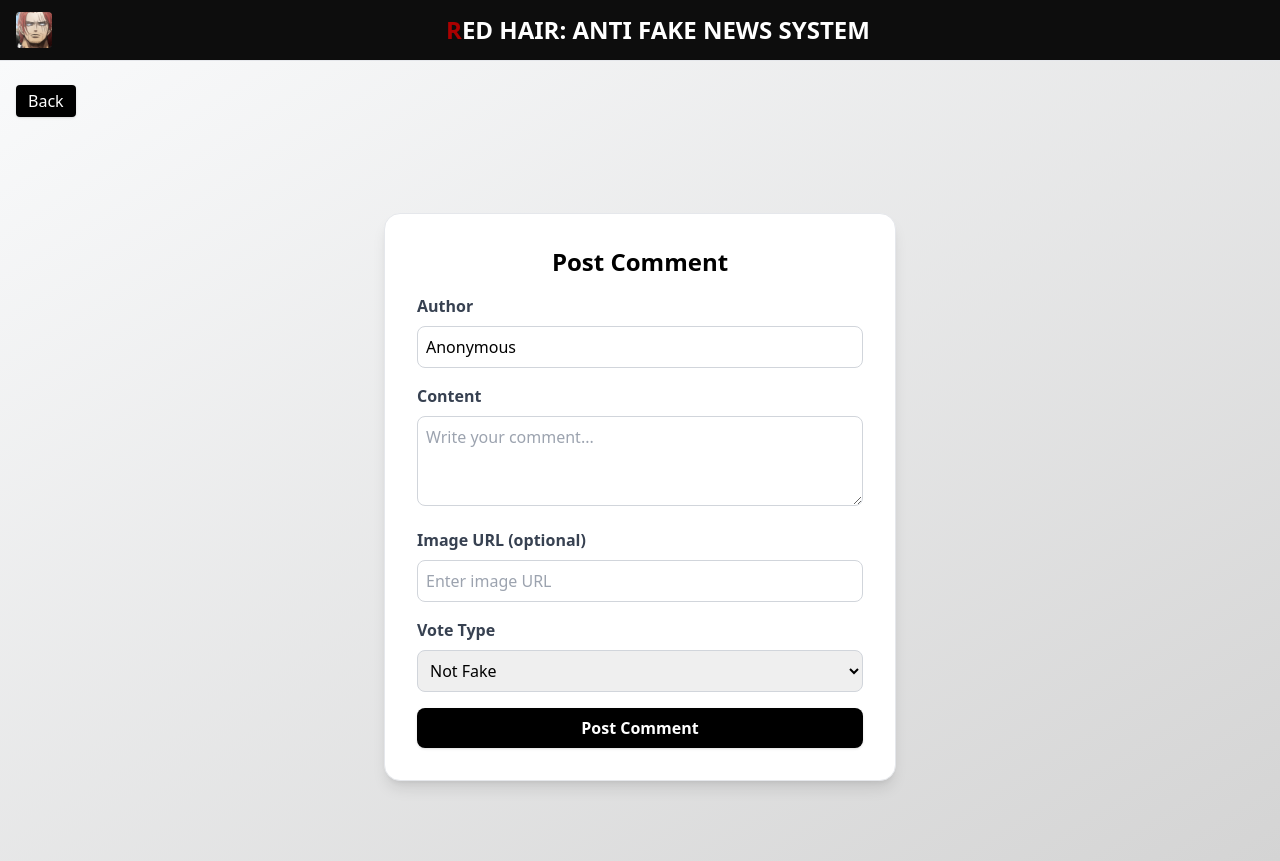
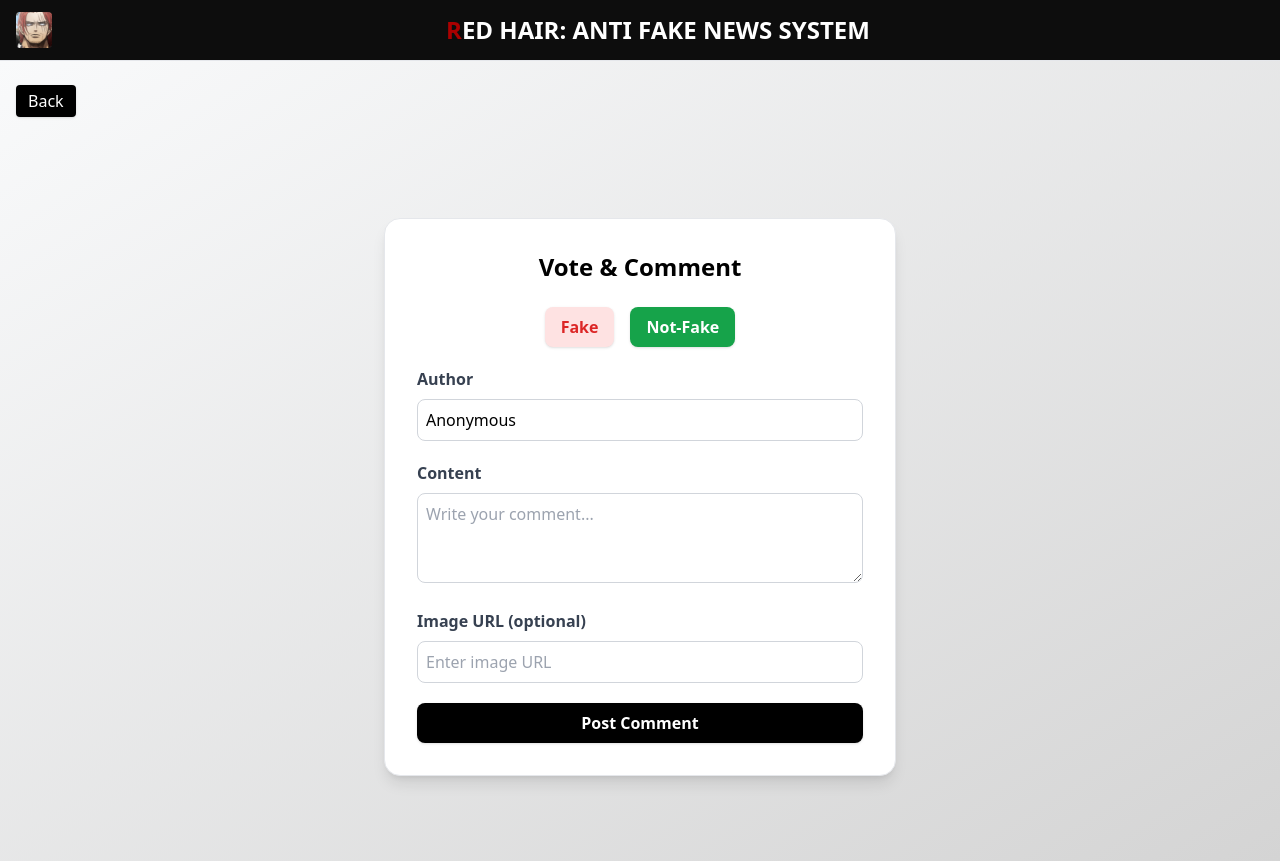
Before and after one commit to chartchai-class/project-01-the-anti-fake-news-system-red-hair, a Vue app: page /news/1/comment in a window 1280 px wide. Built offline with nearby package versions, Linux system fonts and the light colour scheme; the HTML template or start-up script is replaced by a standard one.

Commit message:
fix vote & comment UI

```diff
--- a/src/views/NewsDetailView.vue
+++ b/src/views/NewsDetailView.vue
@@ -97,14 +97,14 @@ onMounted(loadNews)
         <div class="flex items-center justify-between gap-4 text-sm text-gray-600 mb-4">
           <div class="flex flex-col gap-2">
             <button @click="showComments = true"
-            class="w-full px-4 py-2 bg-blue-600 text-white rounded hover:bg-blue-700 transition-colors">
+            class="inline-flex items-center gap-2 rounded-lg bg-black text-white px-3 py-1.5 hover:bg-[#720000]">
                   Show Comments ({{ news.comments.length }})
             </button>
           </div>
           <div class="flex flex-col gap-2">
             <RouterLink :to="{ name: 'post-comment', params: { id: news.id } }">
-              <button class="w-full px-4 py-2 bg-green-600 text-white rounded hover:bg-green-700 transition-colors">
-                Add Comment
+              <button class="inline-flex items-center gap-2 rounded-lg bg-black text-white px-3 py-1.5 hover:bg-[#720000]">
+                Vote & Comment
               </button>
             </RouterLink>
           </div>
--- a/src/views/PostComments.vue
+++ b/src/views/PostComments.vue
@@ -74,38 +74,66 @@ function clearForm() {
         <RouterLink :to="{ name: 'home' }" class="self-start">
         <button class="bg-black text-white px-3 py-1 rounded hover:bg-[#720000] ml-4 mt-6 mb-4 shadow">Back</button>
         </RouterLink>
+
         <div class="flex flex-col items-center justify-center flex-1">
             <div class="w-full max-w-lg bg-white rounded-2xl shadow-lg p-8 border border-gray-200">
-    <h2 class="text-2xl font-bold text-center mb-4 text-black">Post Comment</h2>
-        <form @submit.prevent="postComment" class="space-y-4">
+                <h2 class="text-2xl font-bold text-center mb-6 text-black">Vote & Comment</h2>
 
+                <form @submit.prevent="postComment" class="space-y-5">
+
+                <!-- Vote Buttons -->
+                <div class="flex justify-center gap-4">
+                    <button
+                    type="button"
+                    @click="voteType = 'fake'"
+                    :class="[
+                        'px-4 py-2 rounded-lg font-bold shadow transition',
+                        voteType === 'fake'
+                        ? 'bg-red-600 text-white'
+                        : 'bg-red-100 text-red-600 hover:bg-red-200'
+                    ]"
+                    >
+                    Fake
+                    </button>
+                    <button
+                    type="button"
+                    @click="voteType = 'not-fake'"
+                    :class="[
+                        'px-4 py-2 rounded-lg font-bold shadow transition',
+                        voteType === 'not-fake'
+                        ? 'bg-green-600 text-white'
+                        : 'bg-green-100 text-green-600 hover:bg-green-200'
+                    ]"
+                    >
+                    Not-Fake
+                    </button>
+                </div>
+
+                <!-- Author -->
                 <div>
                     <label class="block mb-2 font-semibold text-gray-700">Author</label>
                     <input v-model="author" type="text"
                     class="w-full p-2 border border-gray-300 rounded-lg focus:ring-2 focus:ring-blue-200 transition" />
                 </div>
 
+                <!-- Content -->
                 <div>
                     <label class="block mb-2 font-semibold text-gray-700">Content</label>
                     <textarea v-model="content" rows="3" placeholder="Write your comment..."
                     class="w-full p-2 border border-gray-300 rounded-lg focus:ring-2 focus:ring-blue-200 transition"></textarea>
                 </div>
 
+                <!-- Image URL -->
                 <div>
                     <label class="block mb-2 font-semibold text-gray-700">Image URL (optional)</label>
                     <input v-model="image" type="text" placeholder="Enter image URL"
                     class="w-full p-2 border border-gray-300 rounded-lg focus:ring-2 focus:ring-blue-200 transition" />
+                    <div v-if="image.trim()" class="mt-3 flex justify-center">
+                    <img :src="image" alt="Preview" class="max-h-40 rounded-lg border shadow" />
+                    </div>
                 </div>
 
-        <div>
-            <label class="block mb-2 font-semibold text-gray-700">Vote Type</label>
-            <select v-model="voteType"
-            class="w-full p-2 border border-gray-300 rounded-lg focus:ring-2 focus:ring-blue-200 transition">
-            <option value="not-fake">Not Fake</option>
-            <option value="fake">Fake</option>
-            </select>
-        </div>
-
+                <!-- Submit -->
                 <button type="submit"
                     class="w-full bg-black text-white py-2 rounded-lg font-bold hover:bg-[#720000] transition shadow">
                     Post Comment
@@ -113,6 +141,5 @@ function clearForm() {
                 </form>
             </div>
         </div>
-
     </div>
 </template>
```
Lines whose indentation alone changed are shown as unchanged.
